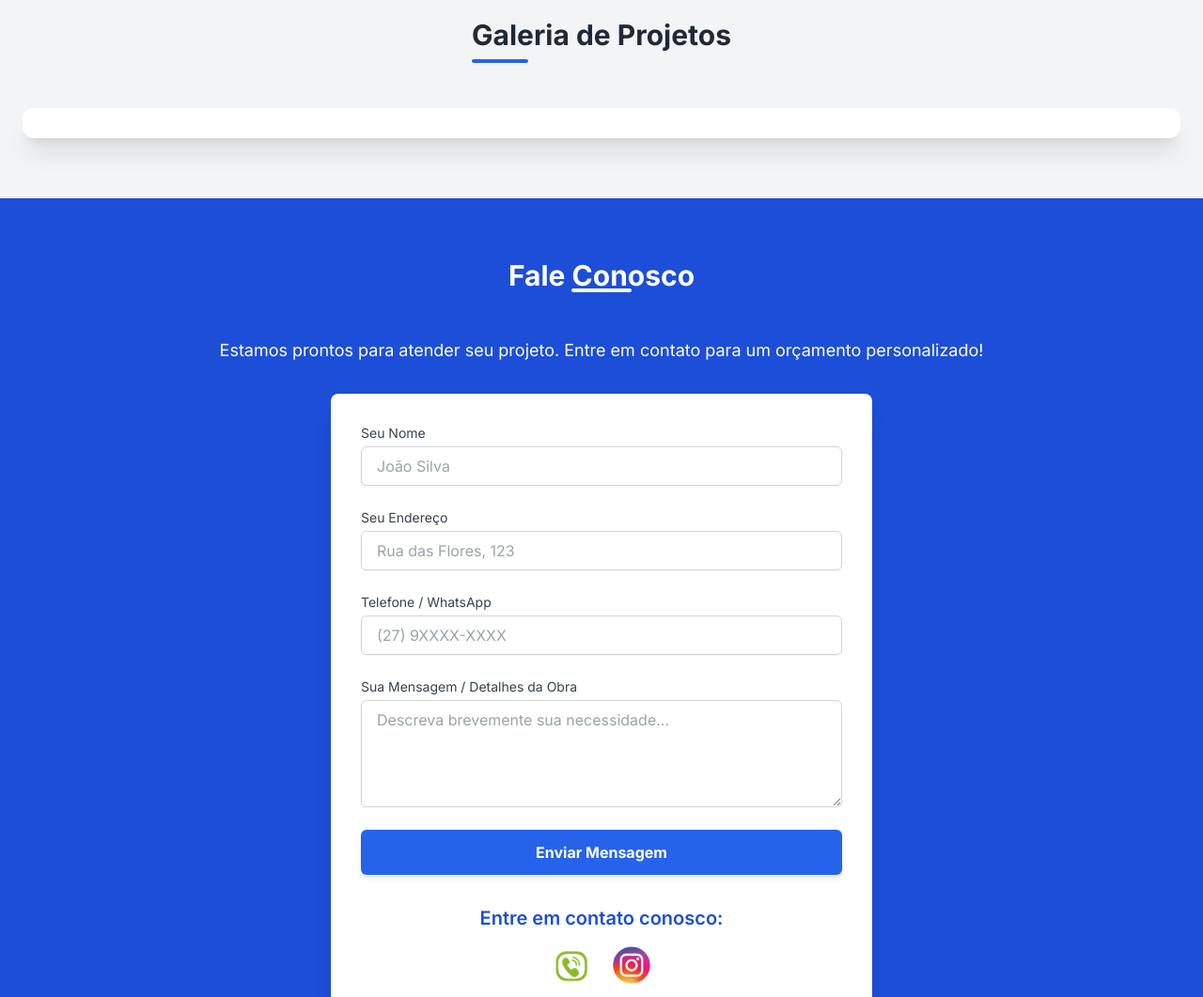
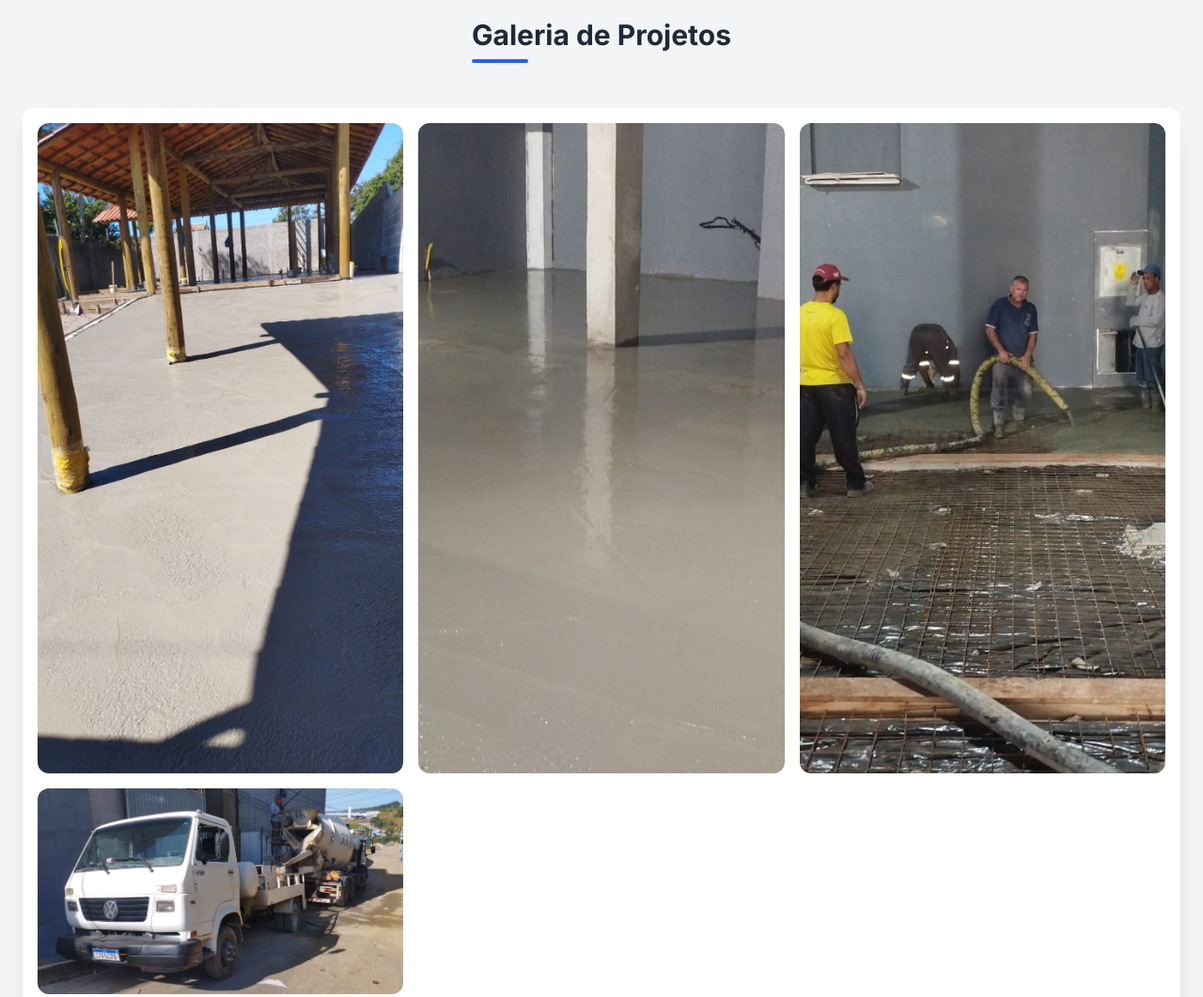
Before and after one commit to AMGMix/AMGMix, a plain HTML site: page index.html in a window 1280 px wide. Shown: the part 3660-4721 px from the top of the page at 94% size. Drawn offline with nearby package versions, Linux system fonts and the light colour scheme.

Commit message:
Update index.html

```diff
--- a/index.html
+++ b/index.html
@@ -292,7 +292,7 @@
     // O navegador tentará carregar, mas a lógica corrigida
     // garantirá que apenas as imagens que existirem serão exibidas.
     for (let i = 1; i <= 700; i++) {
-        imagens.push(`fotos/${i}.jpg`);
+        imagens.push(`fotos/${i}.jpeg`);
     }
 
     const slideshowContainer = document.querySelector('.slideshow-container');
```
